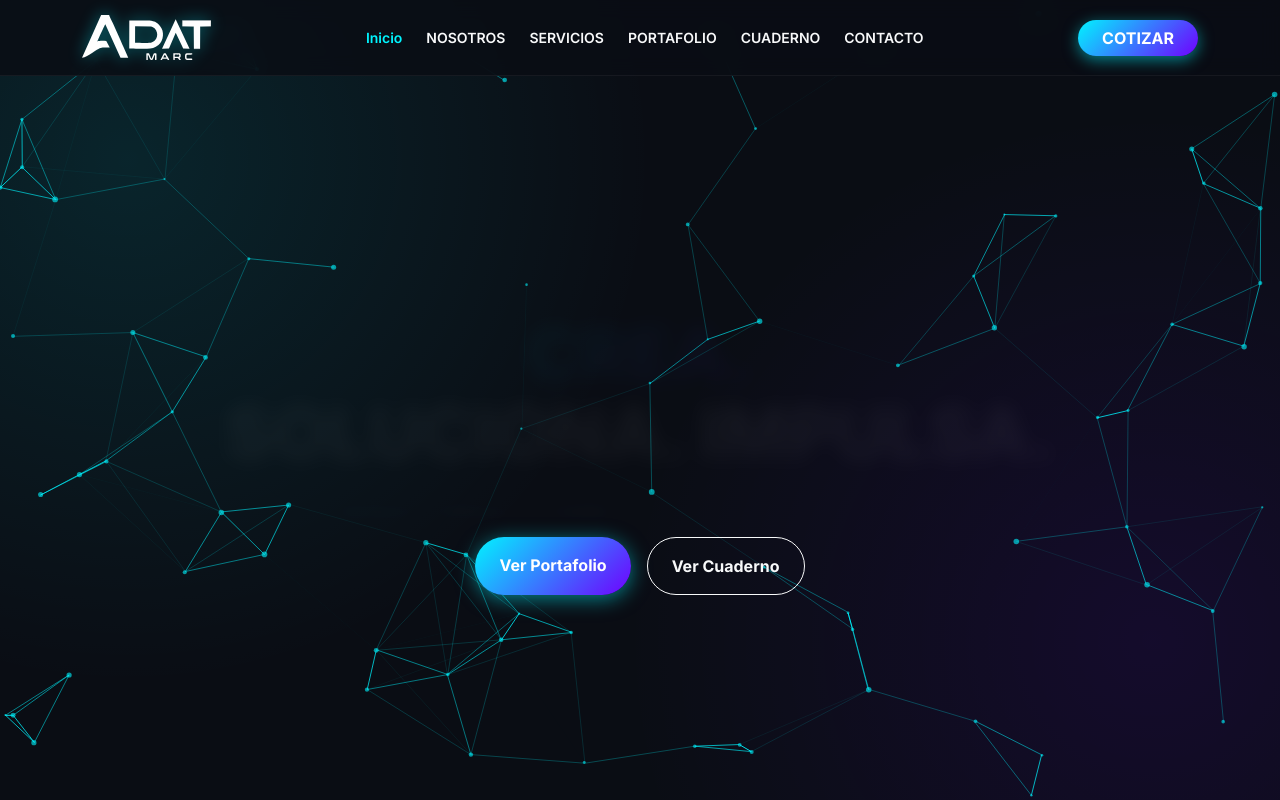
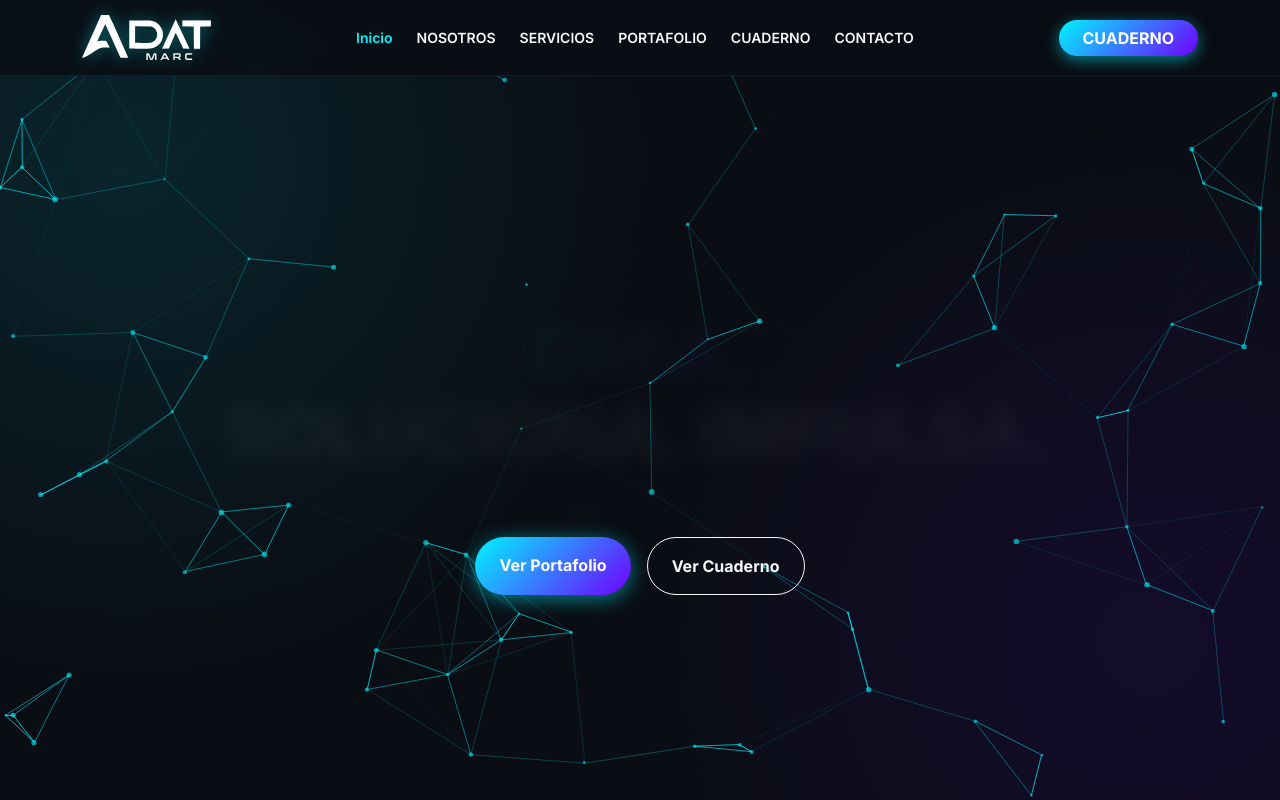
Before and after one commit to Adat13/adat-marc-landing, a React (Vite) app: page / in a window 1280 px wide. Shown: the top 800 px of the page. Built offline with nearby package versions, Linux system fonts and the light colour scheme.

Commit message:
Feat: replace COTIZAR with CUADERNO header navigation CTA button

```diff
--- a/src/App.jsx
+++ b/src/App.jsx
@@ -63,7 +63,7 @@ function App() {
             </ul>
           </nav>
 
-          <a className="btn btn-primary rounded-pill px-4" style={{ background: 'var(--accent-gradient)', border: 'none', fontWeight: 'bold', color: '#fff', boxShadow: '0 4px 15px var(--primary-glow)' }} href="#contact">COTIZAR</a>
+          <a className="btn btn-primary rounded-pill px-4" style={{ background: 'var(--accent-gradient)', border: 'none', fontWeight: 'bold', color: '#fff', boxShadow: '0 4px 15px var(--primary-glow)' }} href="#week-details-anchor">CUADERNO</a>
         </div>
       </header>
 
```
